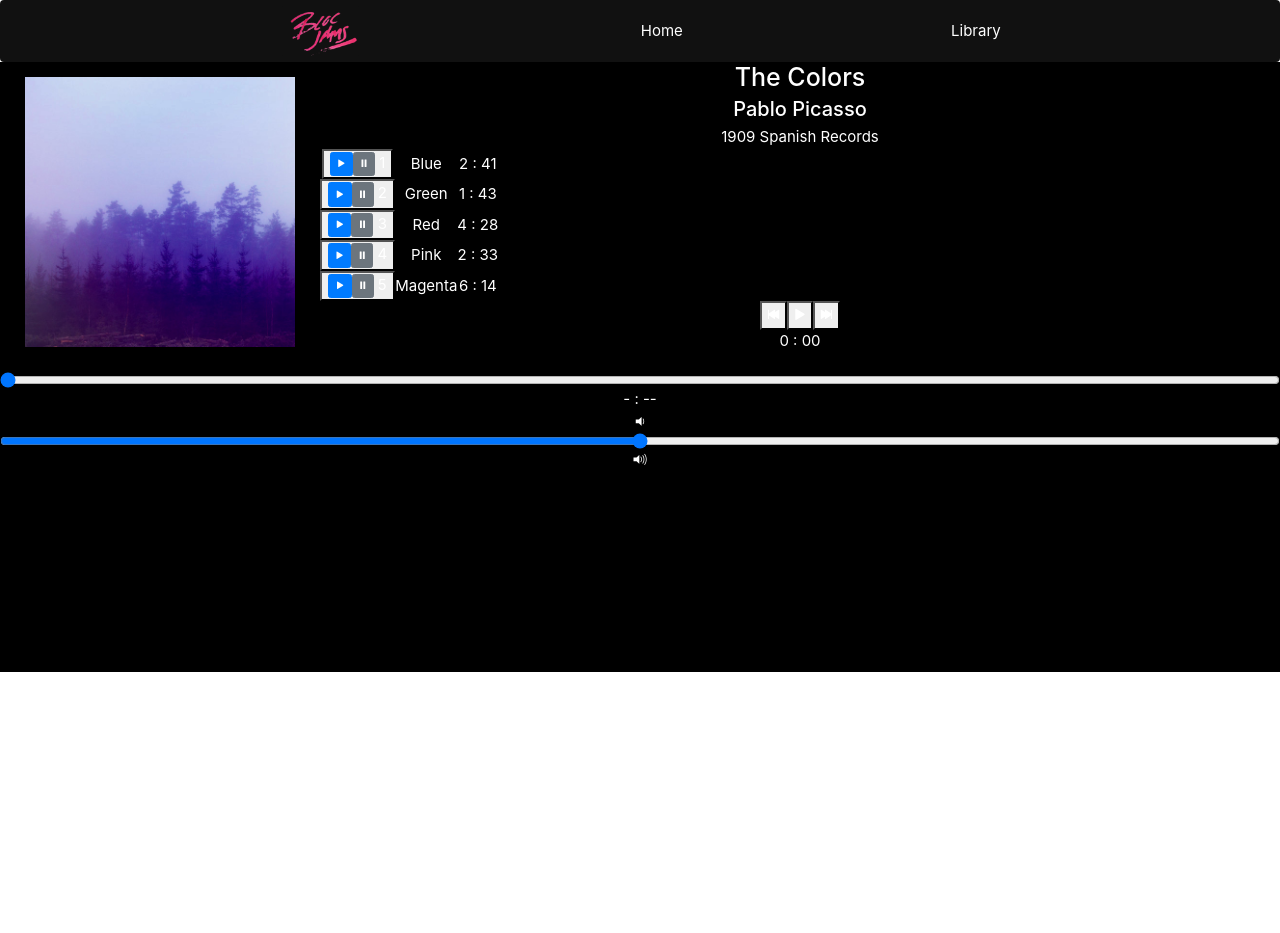
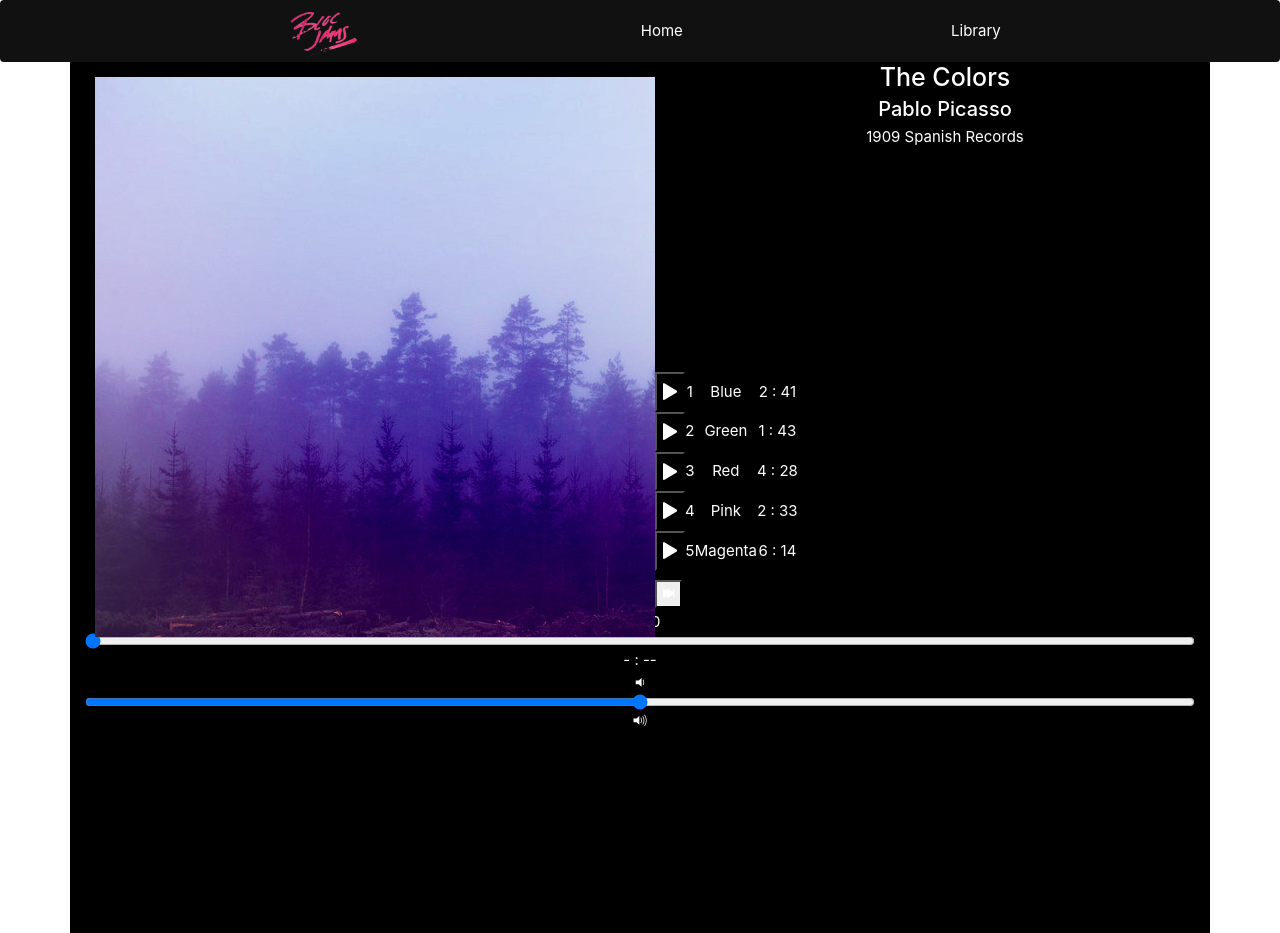
Before and after one commit to scoyne/bloc-jams-react, a React (Create React App) app: page /album/the-colors in a window 1280 px wide. Before the commit the page ends 800 px from the top, so only its background shows below. Built offline with nearby package versions, Linux system fonts and the light colour scheme.

Commit message:
editing album.js style

```diff
--- a/src/components/Album.css
+++ b/src/components/Album.css
@@ -13,3 +13,14 @@
     position: relative;
     display: inline-block;
 }
+
+#play-pause {
+    background-color: #000;
+    color: #fff;
+    font-size: 1.5em;
+}
+
+#play-pause:hover {
+    background-color: #fff;
+    color: #000;
+}
--- a/src/components/Album.js
+++ b/src/components/Album.js
@@ -118,15 +118,22 @@ class Album extends Component {
 
   render() {
     return (
-      <section className='album'>
-         <section id="album-info">
-           <img id="album-cover-art" src={this.state.album.albumCover} alt={`${this.state.album.title}album title`} />
+      <Container className='album'>
+        <Row className='album-info'>
+          <Col id='album-cover-art'>
+              <img src={this.state.album.albumCover} alt={`${this.state.album.title} album title`} />
+          </Col>
+          <Col className='pull-right'>
               <div className="album-details">
                 <h1 id="album-title">{this.state.album.title}</h1>
                 <h2 className="artist">{this.state.album.artist}</h2>
                 <div id="release-info">{this.state.album.releaseInfo}</div>
               </div>
-         </section>
+          </Col>
+        </Row>
+        <Row>
+        <Col></Col>
+          <Col>
             <table id="song-list">
               <colgroup>
                 <col id="song-number-column" />
@@ -136,14 +143,13 @@ class Album extends Component {
               <tbody>
                 {
                   this.state.album.songs.map( (song, index) =>
-                <tr className="song" key={index} onClick={() => this.handleSongClick(song)} >
+                    <tr className="song">
                       <td className='song-actions'>
-                    <button>
-                      <span className='btn btn-primary ion-play'></span>
-                      <span className='btn btn-secondary ion-pause'></span>
-                      <span className='song-number'> {index +1}</span>
+                        <button id="play-pause" onClick={this.props.handleSongClick} >
+                          <span className={this.props.isPlaying ? 'ion-pause' : 'ion-play'}></span>
                         </button>
                       </td>
+                      <td><span className='song-number'> {index +1}</span> </td>
                       <td className='song-item-title'> {song.title}</td>
                       <td className='song-item-duration'> {this.formatTime(song.duration)} </td>
                     </tr>
@@ -151,6 +157,8 @@ class Album extends Component {
                 }
               </tbody>
             </table>
+          </Col>
+        </Row>
           <PlayerBar
               isPlaying={this.state.isPlaying}
               currentSong={this.state.currentSong}
@@ -163,8 +171,7 @@ class Album extends Component {
               formatTime={(e) => this.formatTime(e)}
               handleVolumeChange={(e) => this.handleVolumeChange(e)}
           />
-
-      </section>
+      </Container>
     );
   }
 }
```
Lines whose indentation alone changed are shown as unchanged.
